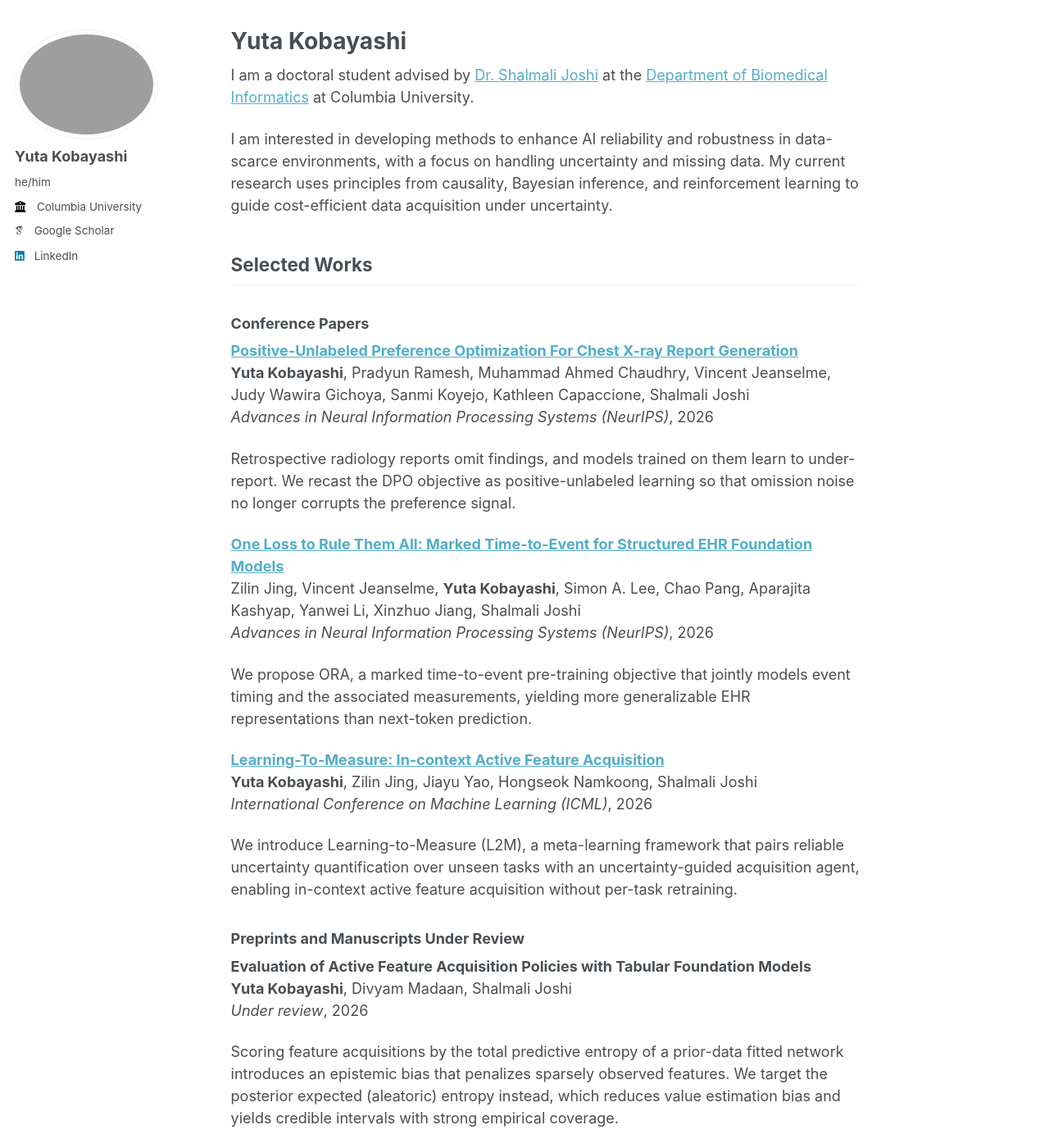
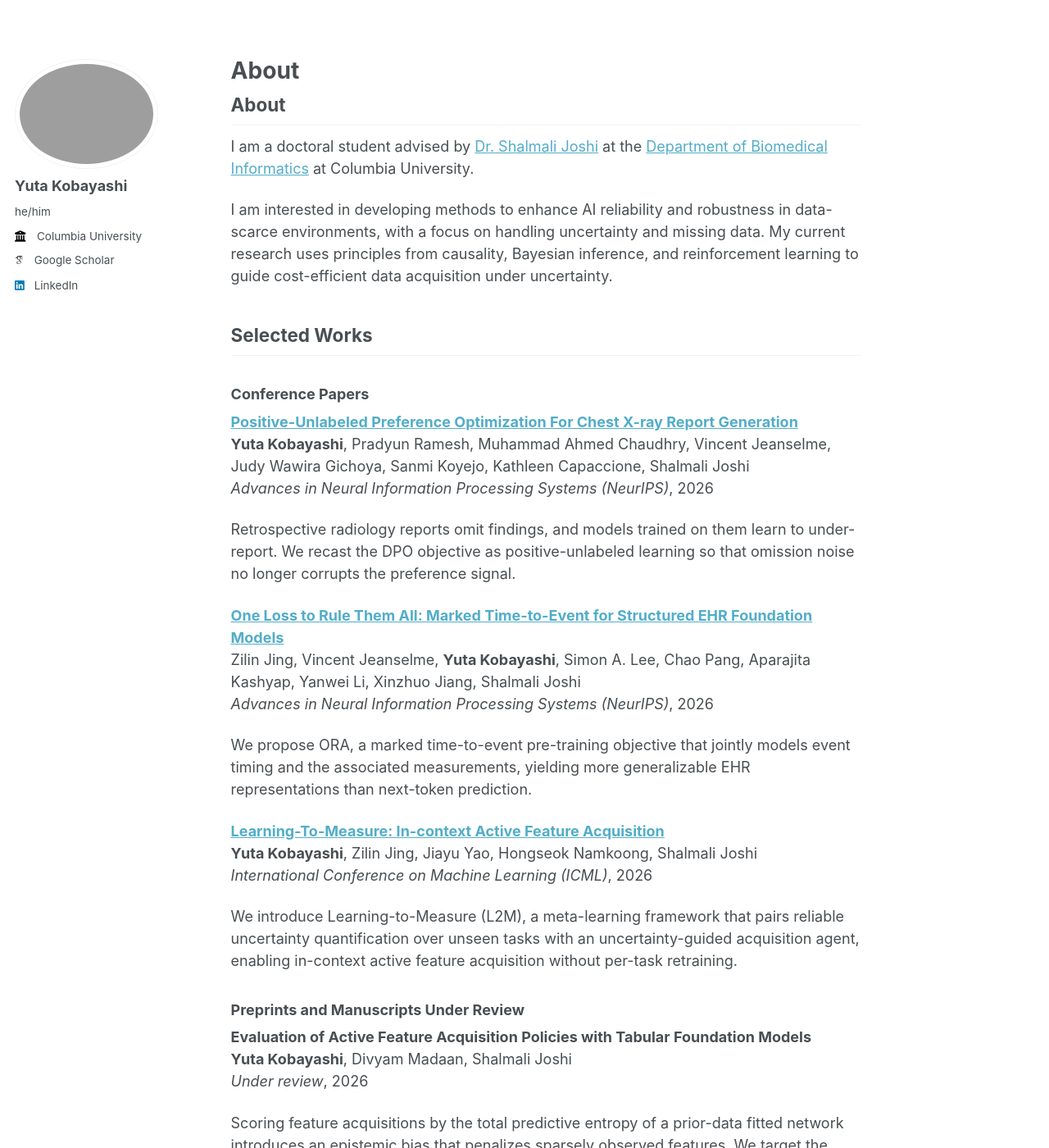
Before and after one commit to ykobaya9/ykobaya9.github.io, a Jekyll site: the page built from _pages/about.md, in a window 1280 px wide and 1400 px high. Shown: the whole window at 82% size. Built offline with Jekyll 4.4.1, drawn with Linux system fonts in a browser that asks for light colours; some web fonts are replaced; our own code applies the rules of GitHub Pages for plain Markdown files.

Commit message:
Head the page with an underlined About section and restore top whitespace
The page title rendered as <h1 class="page__title"> inside a <header>,
which sits outside .page__content. The underline on section headings comes
from a .page__content h2 rule, so the title could never have one and
showed as plain bold text. Drop the title from the front matter and open
the content with "## About", which lands inside .page__content and picks
up the same underline as Selected Works.

seo_title and description are unaffected, and og:title falls back to
site.title, which is the same name. Nothing on the page is an h1 now; the
name is still in the title tag, the meta description, the sidebar and the
Person structured data.

Zeroing $masthead-height earlier collapsed the body's top padding to
nothing, leaving the content and the fixed sidebar crammed against the top
of the viewport. Add $page-top-space, used by both, so they start at the
same height, and reset the leading heading's 2em top margin so it aligns
with the top of the column rather than floating below it.

Co-Authored-By: Claude Opus 5 <noreply@anthropic.com>
Claude-Session: https://claude.ai/code/session_01RJoWJd7dB2wW6ezjL4rxW6

```diff
--- a/_pages/about.md
+++ b/_pages/about.md
@@ -1,6 +1,5 @@
 ---
 permalink: /
-title: "Yuta Kobayashi"
 seo_title: "Yuta Kobayashi | Columbia University"
 description: "Yuta Kobayashi is a doctoral student in biomedical informatics at Columbia University, advised by Dr. Shalmali Joshi. His research covers AI reliability and robustness in data-scarce settings, uncertainty, missing data, and cost-efficient data acquisition."
 author_profile: true
@@ -8,6 +7,8 @@ redirect_from:
   - /about/
   - /about.html
 ---
+
+## About
 
 I am a doctoral student advised by [Dr. Shalmali Joshi](https://shalmalijoshi.github.io/reAIM/) at the [Department of Biomedical Informatics](https://www.dbmi.columbia.edu/) at Columbia University.
 
--- a/_sass/_base.scss
+++ b/_sass/_base.scss
@@ -9,7 +9,7 @@ html {
 
 body {
   margin: 0;
-  padding: $masthead-height 0 0;
+  padding: $page-top-space 0 0;
   padding-bottom: 9em;
   color: $text-color;
   font-family: $global-font-family;
--- a/_sass/_page.scss
+++ b/_sass/_page.scss
@@ -53,6 +53,10 @@
   h2 {
     padding-bottom: 0.5em;
     border-bottom: 1px solid $border-color;
+  }
+
+  > h2:first-child {
+    margin-top: 0;
   }
 
   p, li, dl {
--- a/_sass/_sidebar.scss
+++ b/_sass/_sidebar.scss
@@ -17,7 +17,7 @@
     height: 100vh;
     overflow-y: auto;               // Add scrollbar if the sidebar is too long
     position: fixed;
-    padding-top: $masthead-height;
+    padding-top: $page-top-space;
   }
 
   @include breakpoint($large) {
--- a/_sass/_variables.scss
+++ b/_sass/_variables.scss
@@ -46,6 +46,10 @@ $type-size-8                : 0.625em;  // ~10px
 /* 0 because the masthead is not rendered; it reserved this much space at the
    top of the body and offset the fixed sidebar below itself. */
 $masthead-height            : 0px;
+
+/* Breathing room above the content and the fixed sidebar, which the masthead
+   used to provide. */
+$page-top-space             : 2rem;
 
 /* Sidebar properties */
 $sidebar-screen-min-width   : 1024px;
```
